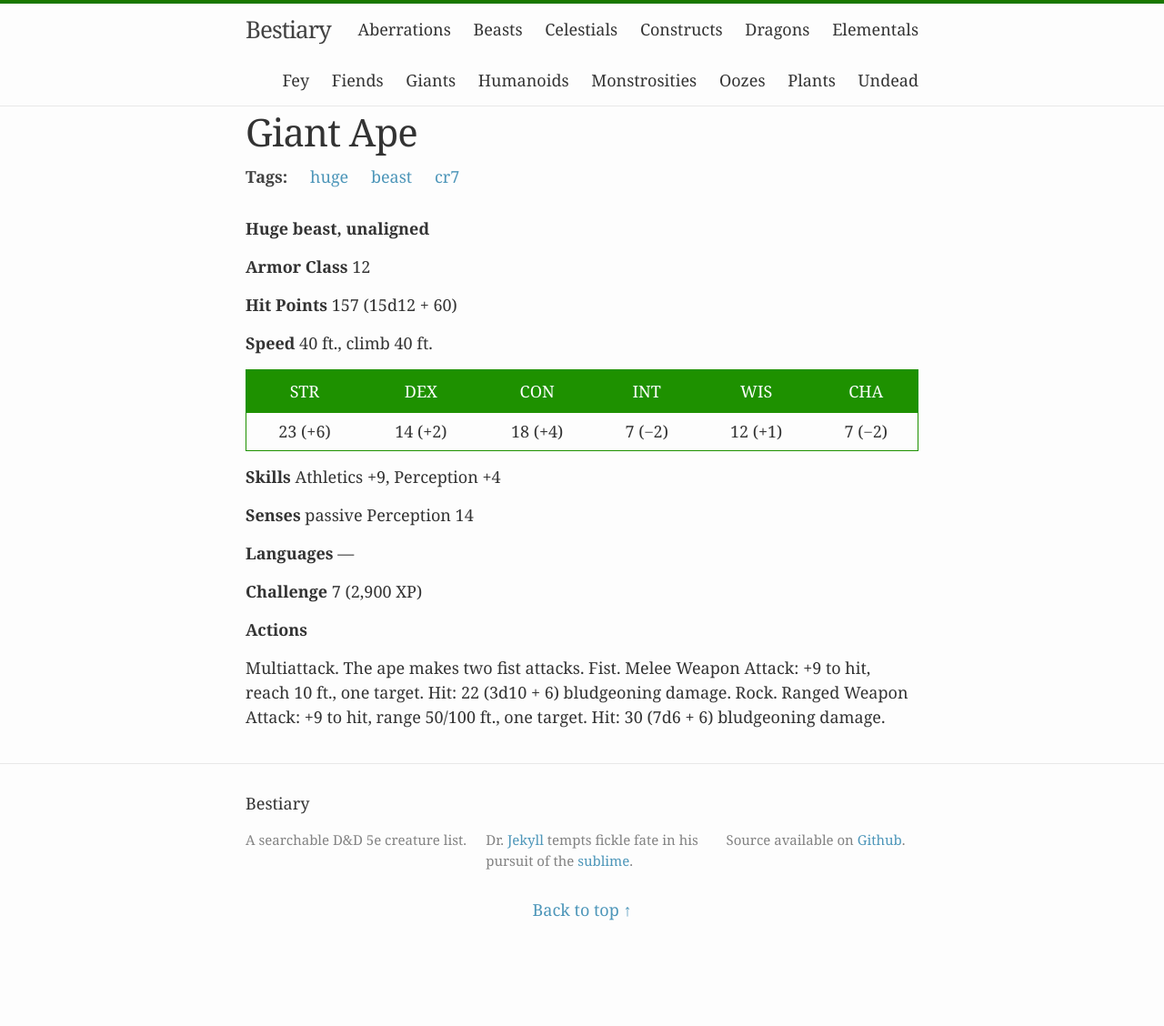
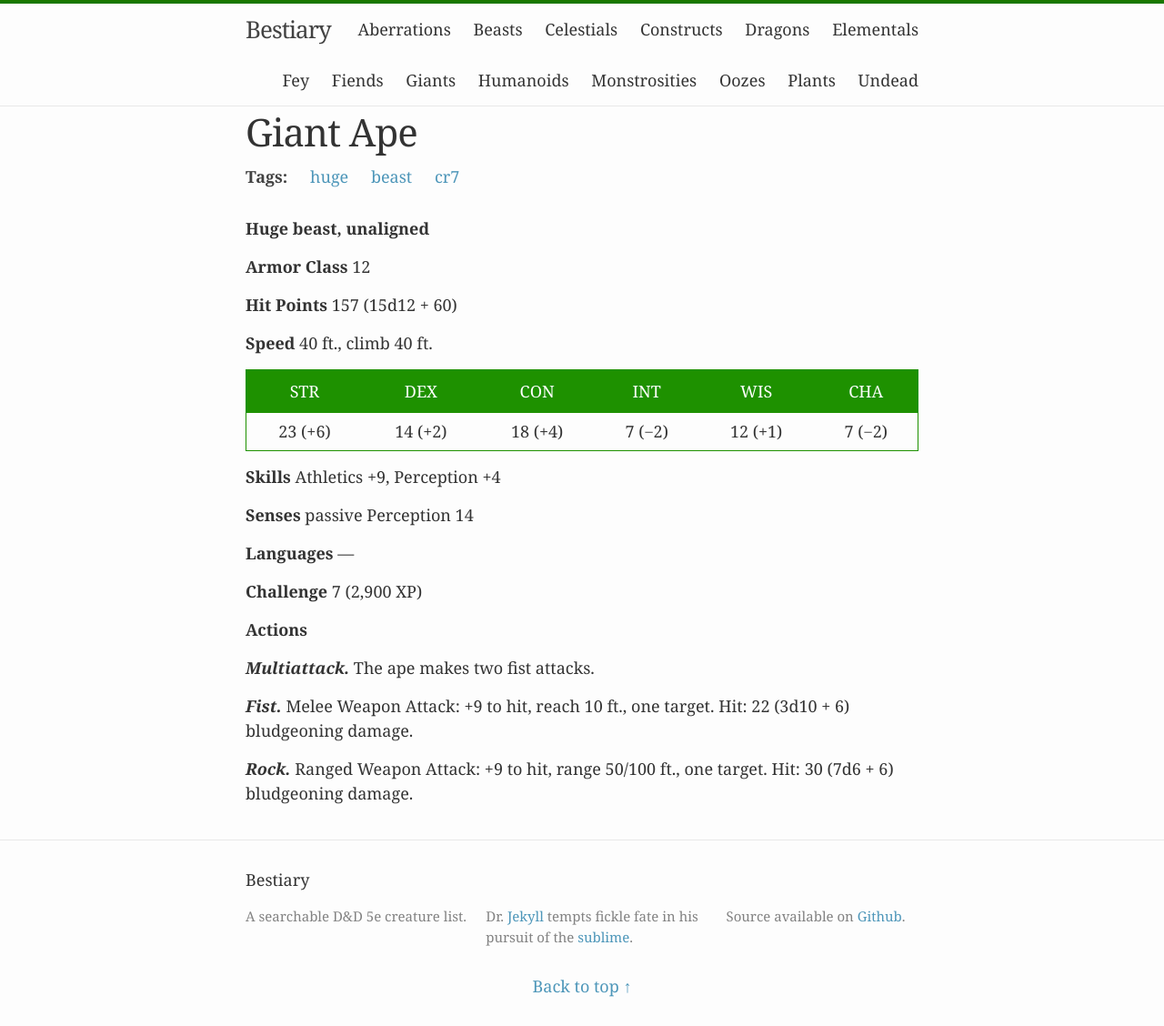
Before and after one commit to beaurancourt/bestiary, a Jekyll site: the page built from _posts/2016-02-29-giant-ape.markdown, in a window 1280 px wide. Shown: the whole page at 91% size. Built offline with Jekyll 4.4.1, drawn with Linux system fonts in a browser that asks for light colours; before the commit the page ends 1044 px from its top, so only the background shows below that.

```diff
--- a/_posts/2016-02-29-giant-ape.markdown
+++ b/_posts/2016-02-29-giant-ape.markdown
@@ -27,4 +27,8 @@ tags: [huge, beast, cr7]
 
 **Actions**
 
-Multiattack. The ape makes two fist attacks. Fist. Melee Weapon Attack: +9 to hit, reach 10 ft., one target. Hit: 22 (3d10 + 6) bludgeoning damage. Rock. Ranged Weapon Attack: +9 to hit, range 50/100 ft., one target. Hit: 30 (7d6 + 6) bludgeoning damage.
+***Multiattack.*** The ape makes two fist attacks.
+
+***Fist.*** Melee Weapon Attack: +9 to hit, reach 10 ft., one target. Hit: 22 (3d10 + 6) bludgeoning damage.
+
+***Rock.*** Ranged Weapon Attack: +9 to hit, range 50/100 ft., one target. Hit: 30 (7d6 + 6) bludgeoning damage.
```
